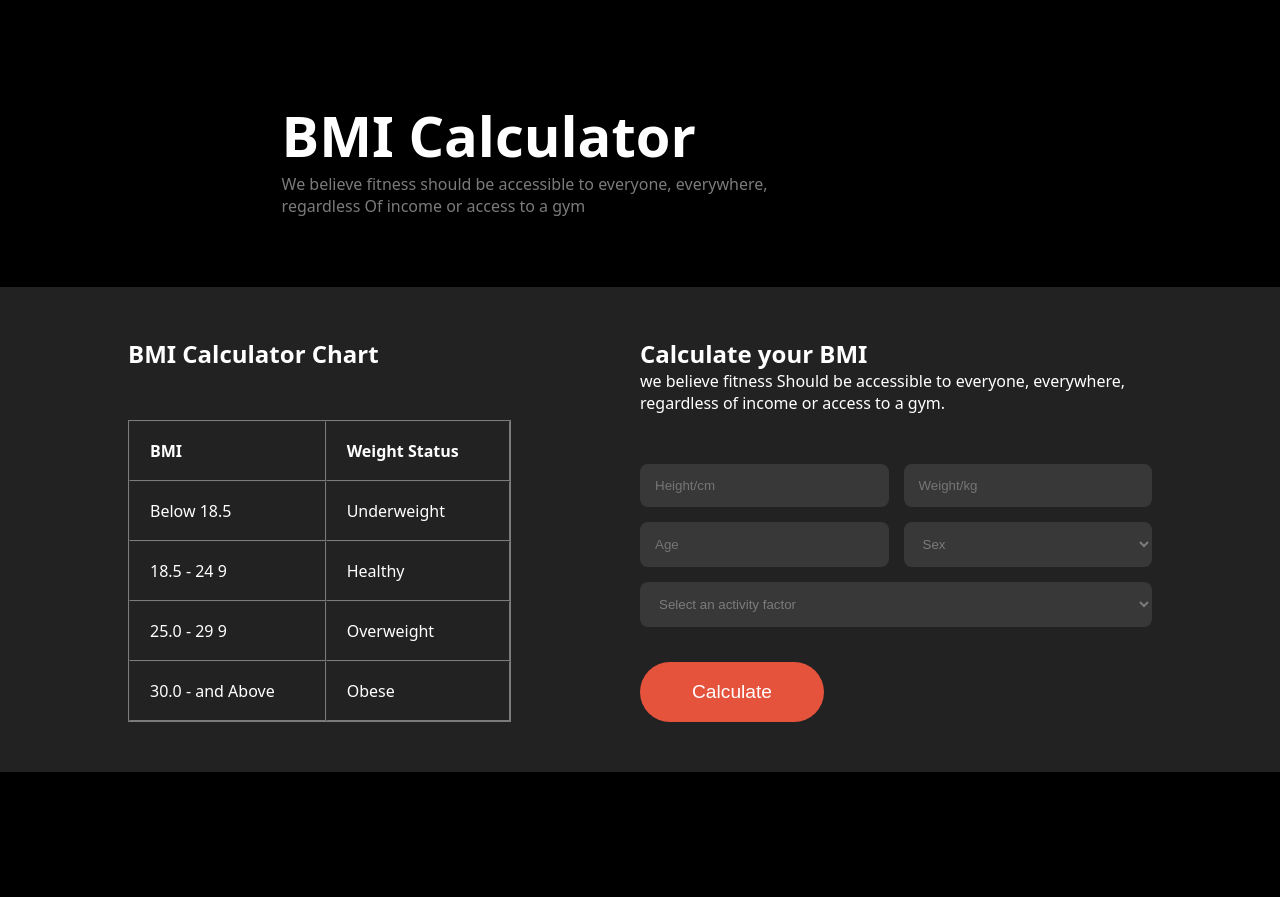
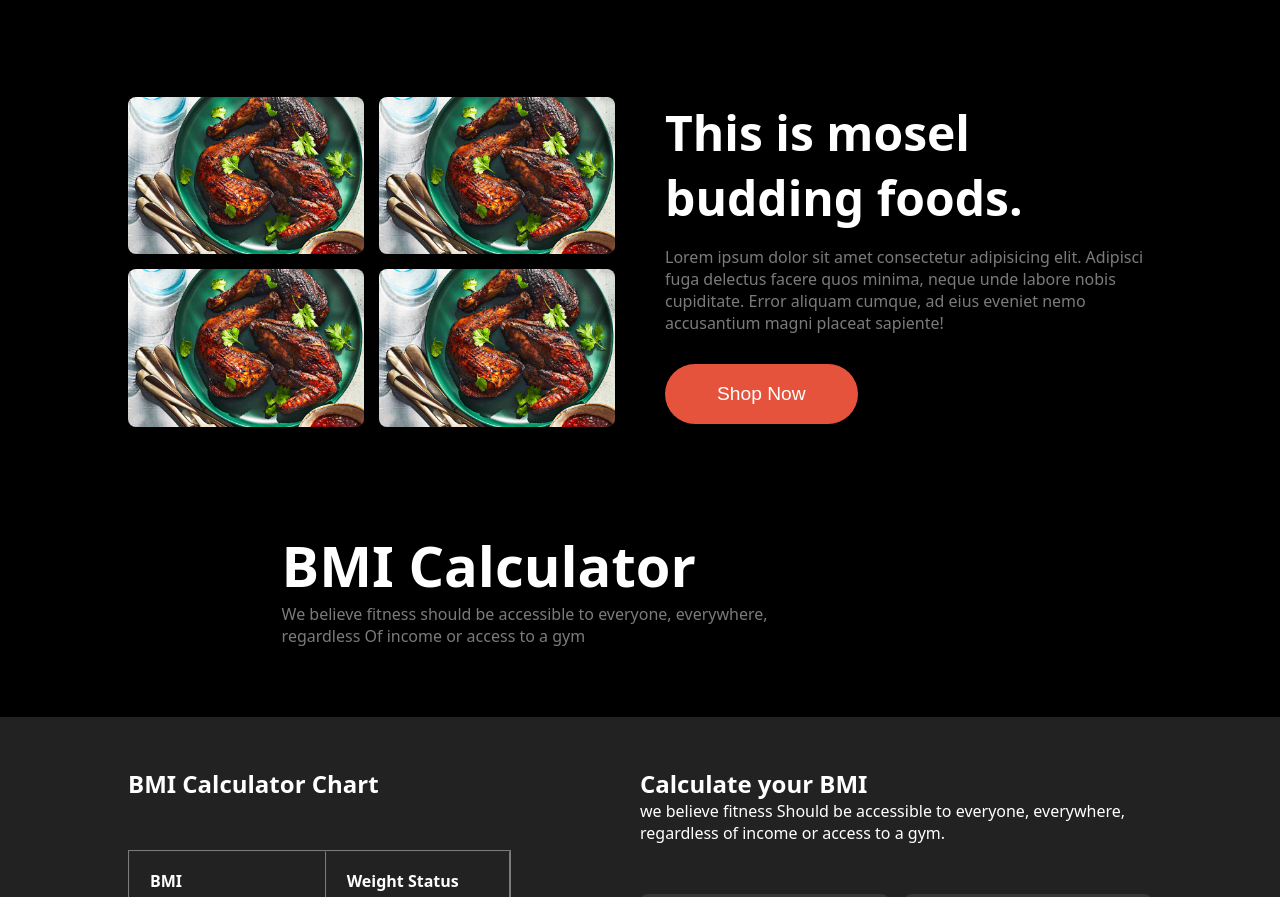
Before and after one commit to mdabdulkyum1/B10A2-Challenge-2, a plain HTML site: page index.html in a window 1280 px wide. Shown: the part 1998-2895 px from the top of the page. Drawn offline with Linux system fonts and the light colour scheme.

Commit message:
foods section is my  Uniq section styles done

```diff
--- a/index.html
+++ b/index.html
@@ -128,6 +128,26 @@
                 </div>
             </div>
         </section>
+        <!-- Start foods section {this is Uniq} -->
+         <section class="foods">
+            <div class="foods-container d-flex">
+                <div class="col">
+                    <div class="foods-img">
+                        <img src="images/chicken.jpg" alt="Protein shake">
+                        <img src="images/chicken.jpg" alt="Protein shake">
+                        <img src="images/chicken.jpg" alt="Protein shake">
+                        <img src="images/chicken.jpg" alt="Protein shake">
+                    </div>
+                </div>
+                <div class="col">
+                    <div class="foods-content">
+                        <h1>This is mosel budding foods.</h1>
+                        <p>Lorem ipsum dolor sit amet consectetur adipisicing elit. Adipisci fuga delectus facere quos minima, neque unde labore nobis cupiditate. Error aliquam cumque, ad eius eveniet nemo accusantium magni placeat sapiente!</p>
+                        <button class="btn-primary">Shop Now</button>
+                    </div>
+                </div>
+            </div>
+         </section>
         <!-- Start BMI section -->
         <section class="bmi">
             <div class="bmi-content">
--- a/styles/style.css
+++ b/styles/style.css
@@ -251,7 +251,7 @@ button {
     padding: 24px 0;
 }
 
-.run-content {}
+/* .run-content {} */
 
 .run-content h1 {
     color: var(--secondary);
@@ -275,7 +275,29 @@ button {
     width: 70%;
     border-radius: 15px;
 }
-
+/* foods styles here */
+.foods{}
+.foods-container{
+    gap:50px;
+    align-items: center;
+}
+.foods-img{
+    display: grid;
+    grid-template-columns: repeat(2, 1fr);
+    gap:15px;
+}
+.foods-img img{
+    border-radius:8px;
+}
+.foods-content{}
+.foods-content h1{
+    font-size:3rem;
+}
+.foods-content p{
+    color:var(--light);
+    margin-top:16px;
+    margin-bottom:30px;
+}
 /* BMI styles */
 /* .bmi{
 
```
Also changed, not shown: images/chicken.jpg (added).
